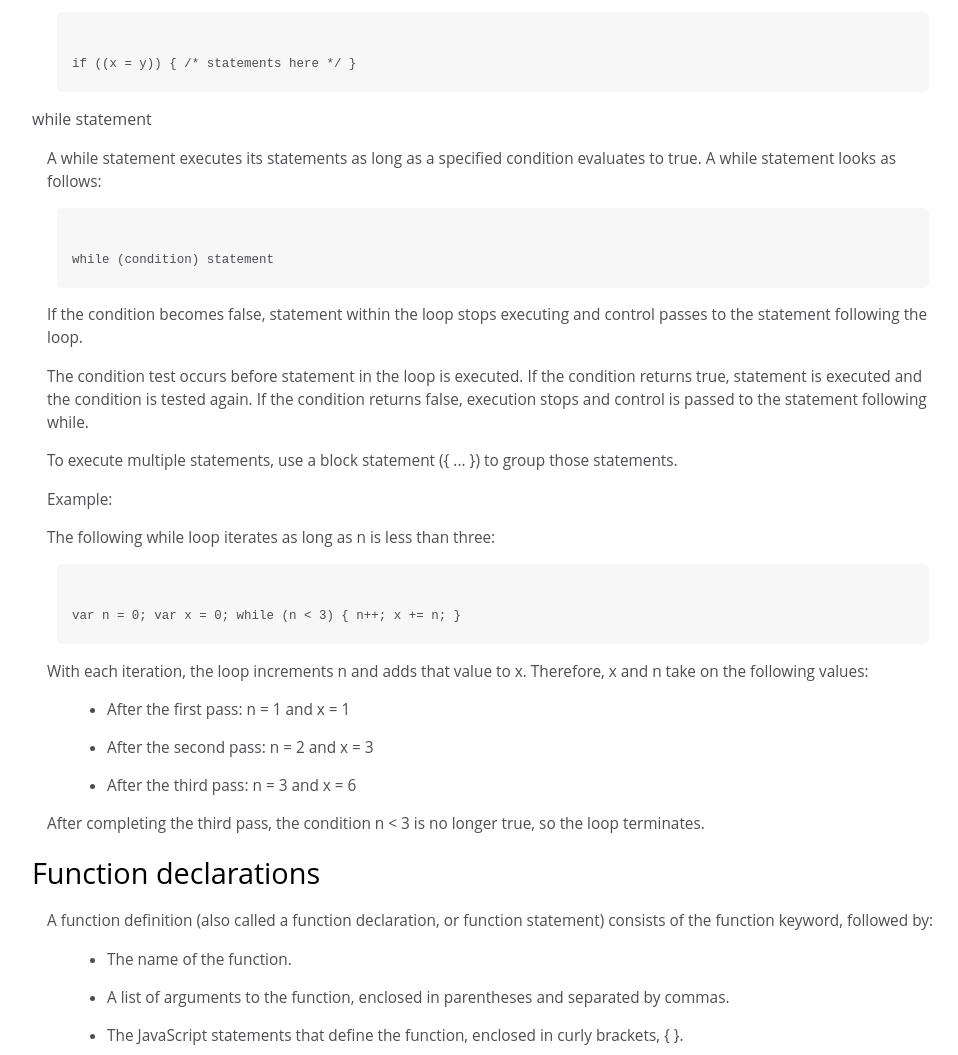
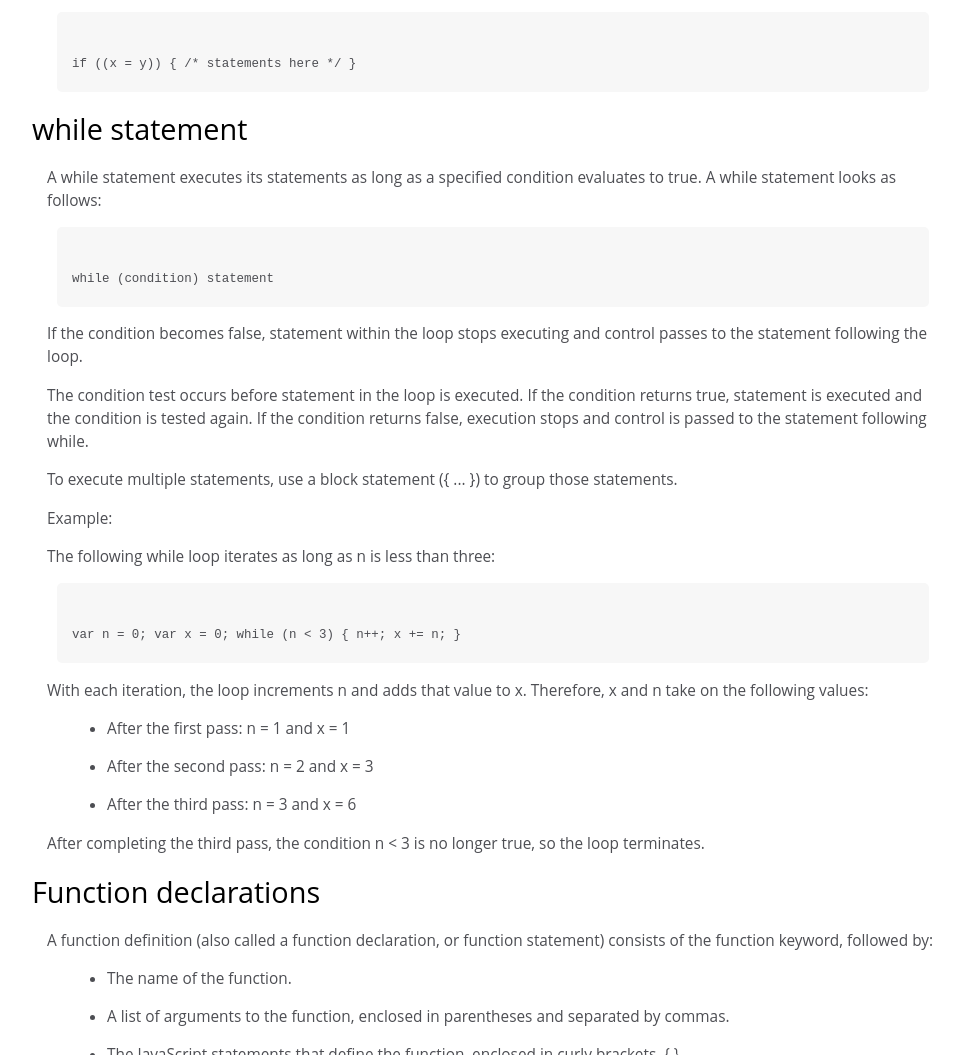
Before and after one commit to KarlaSolano/documentation, a plain HTML site: page docs/index.html in a window 1280 px wide. Shown: the part 4925-5980 px from the top of the page, without its empty margins (306-1264 px from the left). Drawn offline with Linux system fonts and the light colour scheme.

Commit message:
fix(header): corrección de una etiqueta head por header.

```diff
--- a/docs/index.html
+++ b/docs/index.html
@@ -264,7 +264,7 @@
             </article>
         </section>
         <section class="main-section" id="while_statement">
-            <head>while statement</head>
+            <header>while statement</header>
             <article>
                 <p>
                     A while statement executes its statements as long as a specified condition evaluates to true. A while statement looks as follows:
```
